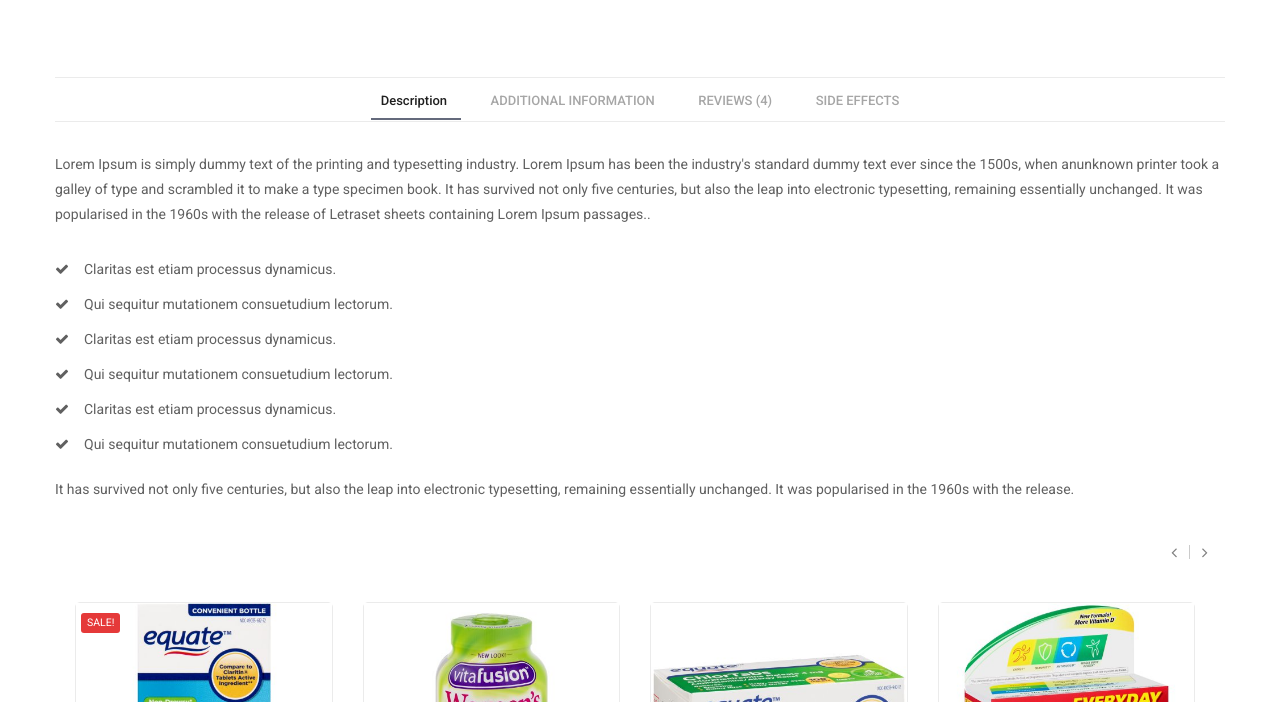
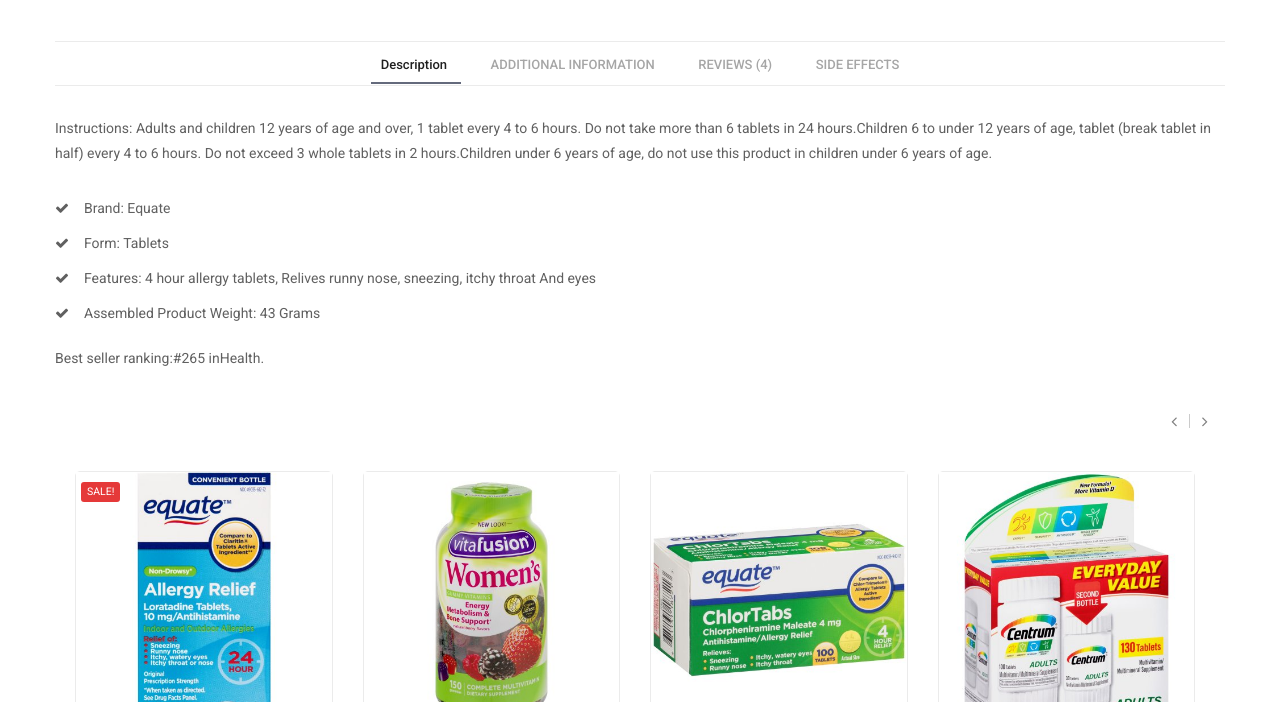
Before and after one commit to ebiz-Team5-task4/upmc-website, a plain HTML site: page shop-detail-1.html in a window 1280 px wide. Shown: the part 1110-1812 px from the top of the page. Drawn offline with Linux system fonts and the light colour scheme; a web font is replaced by a local one.

Commit message:
bug fixed

```diff
--- a/shop-detail-1.html
+++ b/shop-detail-1.html
@@ -609,22 +609,23 @@
                                             <i class="fa fa-star" aria-hidden="true"></i>
                                         </li>
                                         <li>
-                                            <a href="#">10 review(s)</a>
+                                            <a href="under-construction.html">10 review(s)</a>
                                         </li>
                                         <li>
-                                            <a href="#"> Add your review</a>
+                                            <a href="under-construction.html"> Add your review</a>
                                         </li>
                                     </ul>
                                 </div>
                                 <p> <strong>$16.00</strong> <span class="line-through">$23.00</span></p>
                                 <p class="in-stock">Availability:           <span>In Stock</span></p>
-                                <p>Duis autem vel eum iriure dolor in hendrerit in vulputate velit esse molestie consequat, vel illum dolore eu feugiat nulla facilisis at vero eros et accumsan et iusto odio dignissim qui blandit praesent luptatum zzril delenit augue duis dolore te feugait nulla facilisi. </p>
-                                <ul class="ul-content">
-                                    <li>Anti-allergy</li>
-                                    <li>Sweet taste..</li>
-                                    <li>Long lasting.</li>
-                                    <li>gluten free..</li>
-                                </ul>
+
+                                <h5>Health Concern: </h5>Allergy
+                                <p></p>
+                                <h5> Inactive Ingredients: </h5>Corn Starch, D&C Yellow #10 Aluminum Lake, Lactose Anhydrous, Magnesium Stearate, Microcrystalline Cellulose
+                                <p></p>
+                                <h5>Ingredients: </h5>Drug Facts. Active Ingredient (In Each Tablet), Purpose: Chlorpheniramine Maleate 4 Mg, Antihistamine. Inactive Ingredients: D&C Yellow #10, Lactose, Magnesium Stearate, Microcrystalline Cellulose, Pregelatinized Starch.
+                                <p></p>
+
                                 <form>
                                     <div class="numbers-row">
                                         <input type="text" name="french-hens" id="french-hens" value="3">
@@ -643,7 +644,7 @@
                                             <a href="https://twitter.com/share?url=http://zcube.in/platin/platin/products-detail.html" target="_blank"> <i class="fa fa-twitter" aria-hidden="true"></i></a>
                                         </li>
                                         <li>
-                                            <a href="#"> <i class="fa fa-dribbble" aria-hidden="true"></i></a>
+                                            <a href="under-construction.html"> <i class="fa fa-dribbble" aria-hidden="true"></i></a>
                                         </li>
                                         <li>
                                             <a href="http://www.linkedin.com/shareArticle?mini=true&amp;url=http://zcube.in/platin/platin/products-detail.html" target="_blank"> <i class="fa fa-linkedin" aria-hidden="true"></i></a>
@@ -677,52 +678,50 @@
                         </div>
                         <div class="tab-content">
                             <div id="home" class="tab-pane fade in active">
-                                <p>Lorem Ipsum is simply dummy text of the printing and typesetting industry. Lorem Ipsum has been the industry's standard dummy text ever since the 1500s, when anunknown printer took a galley of type and scrambled it to make a type specimen book. It has survived not only five centuries, but also the leap into electronic typesetting, remaining essentially unchanged. It was popularised in the 1960s with the release of Letraset sheets containing Lorem Ipsum passages..</p>
+                                <p>
+                                Instructions: Adults and children 12 years of age and over, 1 tablet every 4 to 6 hours. Do not take more than 6 tablets in 24 hours.Children 6 to under 12 years of age, tablet (break tablet in half) every 4 to 6 hours. Do not exceed 3 whole tablets in 2 hours.Children under 6 years of age, do not use this product in children under 6 years of age.</p>
                                 <ul>
-                                    <li>Claritas est etiam processus dynamicus.</li>
-                                    <li>Qui sequitur mutationem consuetudium lectorum. </li>
-                                    <li>Claritas est etiam processus dynamicus.</li>
-                                    <li>Qui sequitur mutationem consuetudium lectorum. </li>
-                                    <li>Claritas est etiam processus dynamicus.</li>
-                                    <li>Qui sequitur mutationem consuetudium lectorum. </li>
+                                    <li>Brand: Equate</li>
+                                    <li>Form: Tablets  </li>
+                                    <li>Features: 4 hour allergy tablets, Relives runny nose, sneezing, itchy throat And eyes</li>
+                                    <li>Assembled Product Weight: 43 Grams </li>
+
                                 </ul>
-                                <p>It has survived not only five centuries, but also the leap into electronic typesetting, remaining essentially unchanged. It was popularised in the 1960s with the release.</p>
+                                <p>Best seller ranking:#265 inHealth.</p>
                             </div>
                             <div id="menu1" class="tab-pane fade">
-                                <p>Lorem Ipsum is simply dummy text of the printing and typesetting industry. Lorem Ipsum has been the industry's standard dummy text ever since the 1500s, when anunknown printer took a galley of type and scrambled it to make a type specimen book. It has survived not only five centuries, but also the leap into electronic typesetting, remaining essentially unchanged. It was popularised in the 1960s with the release of Letraset sheets containing Lorem Ipsum passages..</p>
+                                 <p>Does this product cause insomnia?</p>
                                 <ul>
-                                    <li>Claritas est etiam processus dynamicus.</li>
-                                    <li>Qui sequitur mutationem consuetudium lectorum. </li>
-                                    <li>Claritas est etiam processus dynamicus.</li>
-                                    <li>Qui sequitur mutationem consuetudium lectorum. </li>
-                                    <li>Claritas est etiam processus dynamicus.</li>
-                                    <li>Qui sequitur mutationem consuetudium lectorum. </li>
+                                    <li>Due to a person's unique health status, individual needs and concerns, we cannot determine if the Equate Chlortabs Tablets Antihistamine will cause a side effect. </li>
+                                    <li>As a distributor of over-the-counter, we are very concerned with the well-being of our consumers, and therefore our product label's state to discontinue use and consult the doctor if any adverse events occur.</li>
+
                                 </ul>
-                                <p>It has survived not only five centuries, but also the leap into electronic typesetting, remaining essentially unchanged. It was popularised in the 1960s with the release.</p>
+                                <p>How many mg is the active ingredient?</p>
+                                <ul>
+                                    <li>The active ingredient in Equate: Chlortabs Tablets Antihistamine is 4 mg of Chlorpheniramine Maleate.</li>
+
+                                </ul>
                             </div>
                             <div id="menu2" class="tab-pane fade">
-                                <p>Lorem Ipsum is simply dummy text of the printing and typesetting industry. Lorem Ipsum has been the industry's standard dummy text ever since the 1500s, when anunknown printer took a galley of type and scrambled it to make a type specimen book. It has survived not only five centuries, but also the leap into electronic typesetting, remaining essentially unchanged. It was popularised in the 1960s with the release of Letraset sheets containing Lorem Ipsum passages..</p>
+                                <h3>Customer reviews</h3>
+                                <p>4.8 out of 5</p>
                                 <ul>
-                                    <li>Claritas est etiam processus dynamicus.</li>
-                                    <li>Qui sequitur mutationem consuetudium lectorum. </li>
-                                    <li>Claritas est etiam processus dynamicus.</li>
-                                    <li>Qui sequitur mutationem consuetudium lectorum. </li>
-                                    <li>Claritas est etiam processus dynamicus.</li>
-                                    <li>Qui sequitur mutationem consuetudium lectorum. </li>
+                                    <li>Heavenly Connection.</li>
+                                    <li>Works Great For Me!</li>
+                                    <li>Why are you discontinuing? This really works for my sinus problem. What will replace it?</li>
+                                    <li>Wonderful product I've used it for years stops the sniffles unblocks the stuffiness its a great little pill</li>
+
                                 </ul>
-                                <p>It has survived not only five centuries, but also the leap into electronic typesetting, remaining essentially unchanged. It was popularised in the 1960s with the release.</p>
+
                             </div>
                             <div id="menu3" class="tab-pane fade">
-                                <p>Lorem Ipsum is simply dummy text of the printing and typesetting industry. Lorem Ipsum has been the industry's standard dummy text ever since the 1500s, when anunknown printer took a galley of type and scrambled it to make a type specimen book. It has survived not only five centuries, but also the leap into electronic typesetting, remaining essentially unchanged. It was popularised in the 1960s with the release of Letraset sheets containing Lorem Ipsum passages..</p>
+                               <p>Severe abdominal pain and/or diarrhea have been reported, generally within a few days of initiation of MOVANTIK. Monitor and discontinue if severe symptoms occur. Consider restarting MOVANTIK at 12.5 mg once daily</p>
                                 <ul>
-                                    <li>Claritas est etiam processus dynamicus.</li>
-                                    <li>Qui sequitur mutationem consuetudium lectorum. </li>
-                                    <li>Claritas est etiam processus dynamicus.</li>
-                                    <li>Qui sequitur mutationem consuetudium lectorum. </li>
-                                    <li>Claritas est etiam processus dynamicus.</li>
-                                    <li>Qui sequitur mutationem consuetudium lectorum. </li>
+                                    <li>Patients with known or suspected gastrointestinal (GI) obstruction and patients at increased risk of recurrent obstruction, due to the potential for GI perforation</li>
+                                    <li>Patients receiving strong CYP3A4 inhibitors (eg, clarithromycin, ketoconazole) because these medications can significantly increase exposure to naloxegol which may precipitate opioid withdrawal symptoms </li>
+                                    <li>Patients with a known serious or severe hypersensitivity reaction to MOVANTIK or any of its excipients</li>
+
                                 </ul>
-                                <p>It has survived not only five centuries, but also the leap into electronic typesetting, remaining essentially unchanged. It was popularised in the 1960s with the release.</p>
                             </div>
                         </div>
                     </div>
```
Also changed, not shown: shop-detail-2.html (+39 -40 lines).
